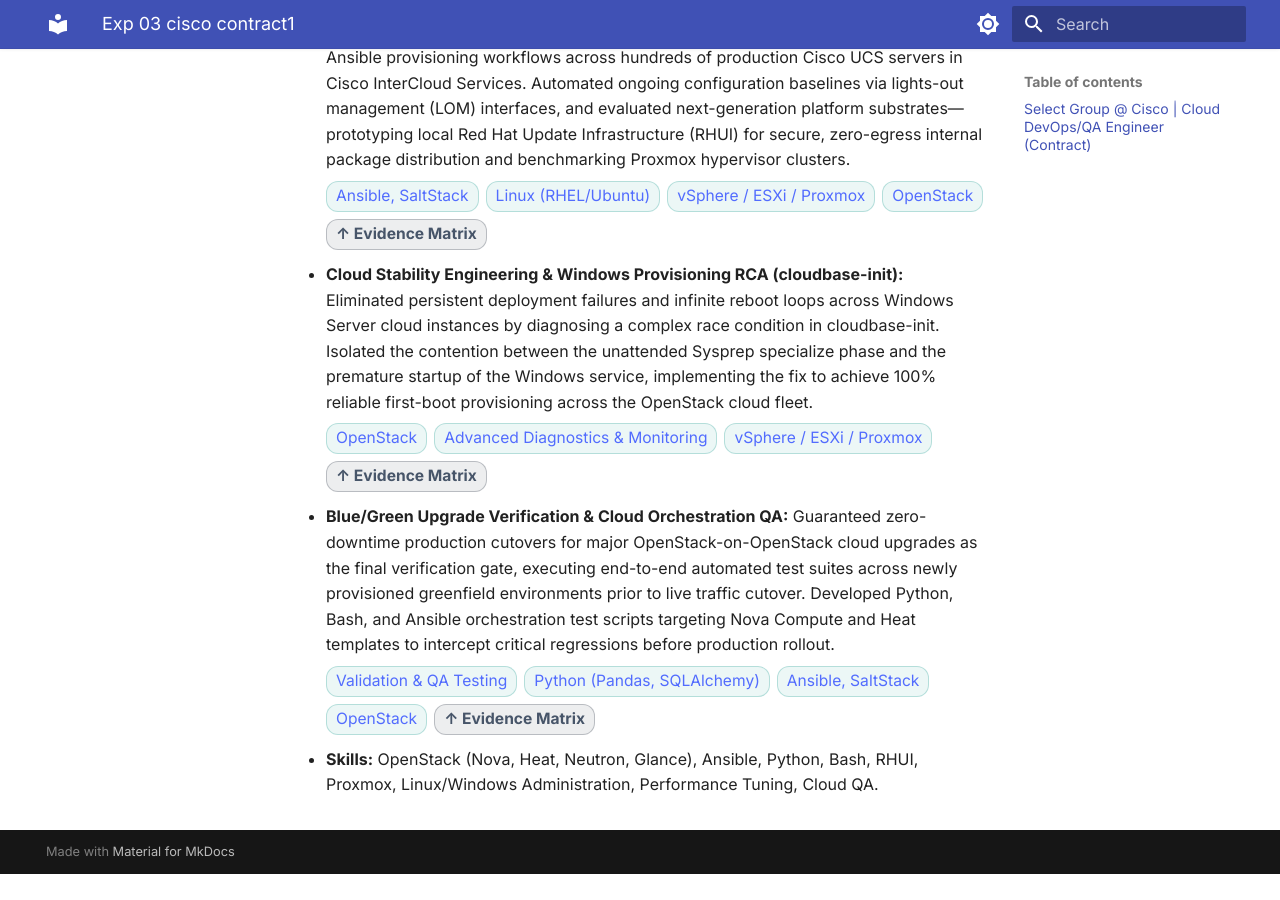
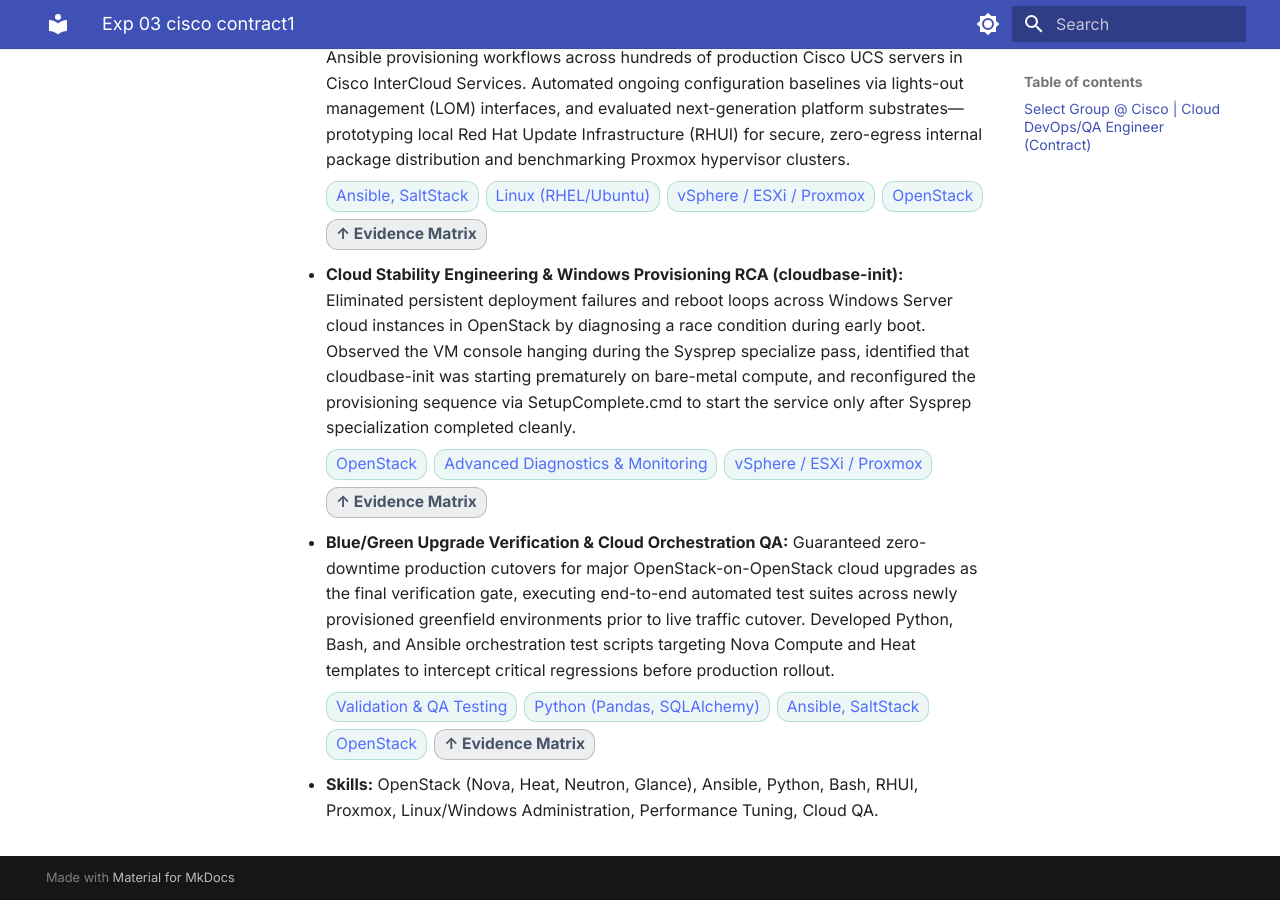
Before and after one commit to celttechie/celttechie.github.io, an MkDocs documentation site: the page built from docs/sections/exp_03_cisco_contract1.md, in a window 1280 px wide and 900 px high, scrolled down 594 px. Built offline with MkDocs 1.6.1 and Material for MkDocs 9.7.7, drawn with Linux system fonts in a browser that asks for light colours; before the commit the page ends 1468 px from its top, so only the background shows below that.

Commit message:
refactor(voice): calibrate Sysprep RCA narrative, add anti-overstatement rules, and ground cloud bridges
- Ground Select Group Sysprep / cloudbase-init RCA in console observation and SetupComplete.cmd fix
- Add explicit anti-overstatement rules preventing inflated tenure claims for recent lab tech
- Calibrate Kubernetes and public cloud bridge narratives to distinguish lab R&D from enterprise production
- Synchronize approved application Q&A answers for VM storage migration and AI pair programming

```diff
--- a/docs/sections/exp_03_cisco_contract1.md
+++ b/docs/sections/exp_03_cisco_contract1.md
@@ -7,7 +7,7 @@
   <span class="skill-tags"><a href="#skill-openstack">OpenStack</a> <a href="#skill-root_cause_diagnostics">Advanced Diagnostics & Monitoring</a> <a href="#matrix-section" class="back-to-matrix">↑ Evidence Matrix</a></span>
 * <a id="bullet-cisco_contract_iac"></a>**Bare-Metal Provisioning, Infrastructure as Code & Platform Evaluation:** Eliminated repetitive manual deployment toil by engineering automated bare-metal PXE boot and Ansible provisioning workflows across hundreds of production Cisco UCS servers in Cisco InterCloud Services. Automated ongoing configuration baselines via lights-out management (LOM) interfaces, and evaluated next-generation platform substrates—prototyping local Red Hat Update Infrastructure (RHUI) for secure, zero-egress internal package distribution and benchmarking Proxmox hypervisor clusters.
   <span class="skill-tags"><a href="#skill-ansible_salt">Ansible, SaltStack</a> <a href="#skill-linux_systems">Linux (RHEL/Ubuntu)</a> <a href="#skill-virtualization">vSphere / ESXi / Proxmox</a> <a href="#skill-openstack">OpenStack</a> <a href="#matrix-section" class="back-to-matrix">↑ Evidence Matrix</a></span>
-* <a id="bullet-cisco_contract_stability"></a>**Cloud Stability Engineering & Windows Provisioning RCA (cloudbase-init):** Eliminated persistent deployment failures and infinite reboot loops across Windows Server cloud instances by diagnosing a complex race condition in cloudbase-init. Isolated the contention between the unattended Sysprep specialize phase and the premature startup of the Windows service, implementing the fix to achieve 100% reliable first-boot provisioning across the OpenStack cloud fleet.
+* <a id="bullet-cisco_contract_stability"></a>**Cloud Stability Engineering & Windows Provisioning RCA (cloudbase-init):** Eliminated persistent deployment failures and reboot loops across Windows Server cloud instances in OpenStack by diagnosing a race condition during early boot. Observed the VM console hanging during the Sysprep specialize pass, identified that cloudbase-init was starting prematurely on bare-metal compute, and reconfigured the provisioning sequence via SetupComplete.cmd to start the service only after Sysprep specialization completed cleanly.
   <span class="skill-tags"><a href="#skill-openstack">OpenStack</a> <a href="#skill-root_cause_diagnostics">Advanced Diagnostics & Monitoring</a> <a href="#skill-virtualization">vSphere / ESXi / Proxmox</a> <a href="#matrix-section" class="back-to-matrix">↑ Evidence Matrix</a></span>
 * <a id="bullet-cisco_contract_qa"></a>**Blue/Green Upgrade Verification & Cloud Orchestration QA:** Guaranteed zero-downtime production cutovers for major OpenStack-on-OpenStack cloud upgrades as the final verification gate, executing end-to-end automated test suites across newly provisioned greenfield environments prior to live traffic cutover. Developed Python, Bash, and Ansible orchestration test scripts targeting Nova Compute and Heat templates to intercept critical regressions before production rollout.
   <span class="skill-tags"><a href="#skill-validation_qa">Validation & QA Testing</a> <a href="#skill-python">Python (Pandas, SQLAlchemy)</a> <a href="#skill-ansible_salt">Ansible, SaltStack</a> <a href="#skill-openstack">OpenStack</a> <a href="#matrix-section" class="back-to-matrix">↑ Evidence Matrix</a></span>
```
Also changed, not shown: docs/sections/exp_03_cisco_contract1_short.md (+1 -1 lines), templates/resume_master.md (+1 -1 lines), 3 other files.
